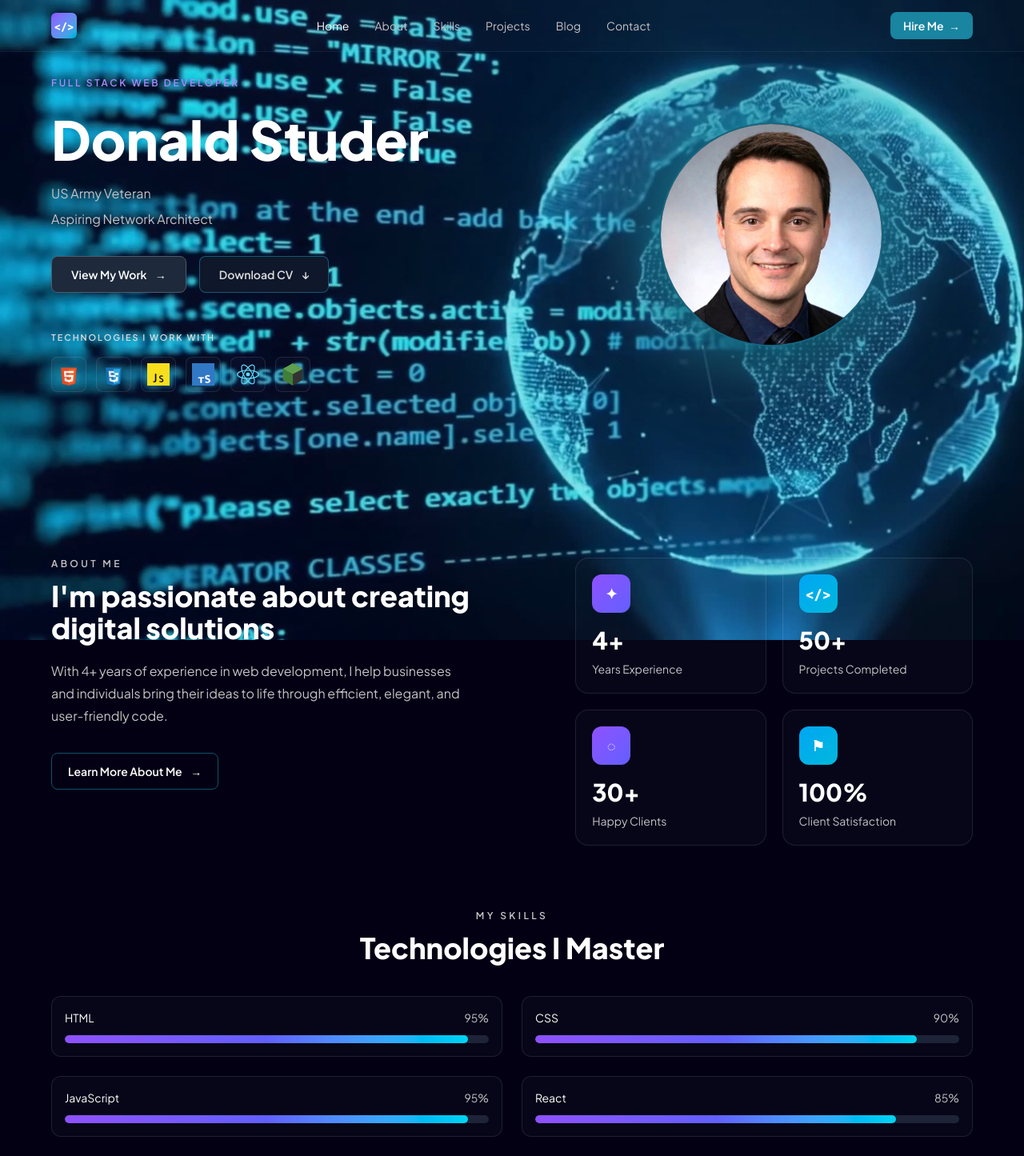
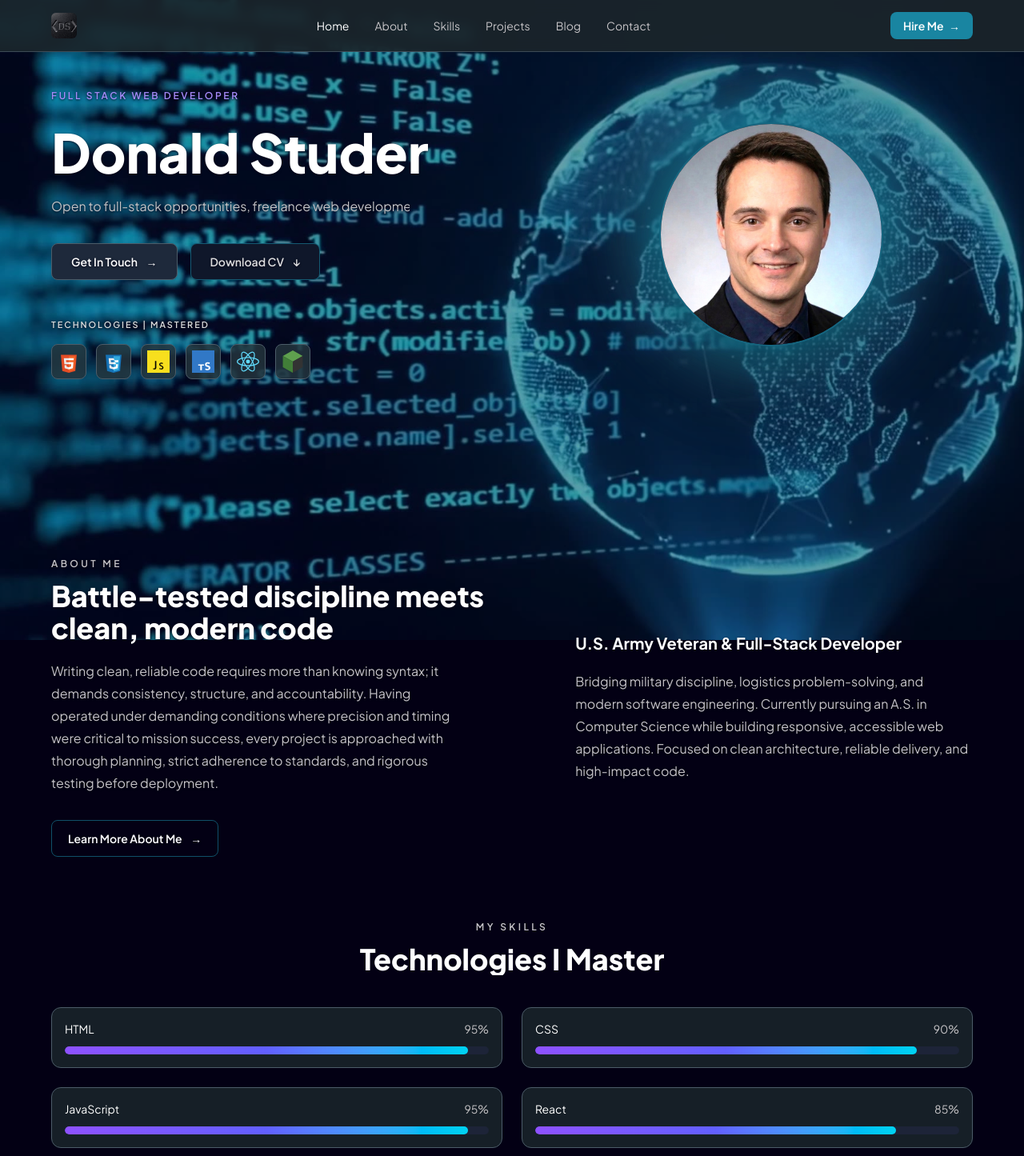
Before and after one commit to donaldstuder317-cyber/portfolio-website, a Next.js app: page / in a window 1280 px wide. Shown: the top 1445 px of the page at 80% size. Built offline with nearby package versions, Linux system fonts and the light colour scheme.

Commit message:
Icon Change- Restructured Cards

```diff
--- a/src/app/(site)/page.tsx
+++ b/src/app/(site)/page.tsx
@@ -3,13 +3,6 @@
 import Image from 'next/image';
 import { useEffect, useRef } from 'react';
 import headshot from '@/assets/my-headshot.jpeg';
-
-const stats = [
-  { value: '4+', label: 'Years Experience', tone: 'purple' },
-  { value: '50+', label: 'Projects Completed', tone: 'blue' },
-  { value: '30+', label: 'Happy Clients', tone: 'purple' },
-  { value: '100%', label: 'Client Satisfaction', tone: 'blue' },
-];
 
 const skills = [
   { name: 'HTML', value: 95 },
@@ -194,16 +187,29 @@ export default function Home() {
 
     ctx.imageSmoothingEnabled = true;
 
-    const frames = backgroundFrames.map((src) => {
-      const image = new window.Image();
-      image.src = src;
-      image.decoding = 'async';
-      return image;
-    });
+    const frames = backgroundFrames.map(() => new window.Image());
 
     let animationFrame = 0;
+    let isRendering = false;
     let targetIndex = 0;
     let currentIndex = 0;
+
+    const loadFrame = (index: number) => {
+      const frame = frames[index];
+      if (!frame || frame.src) return;
+
+      frame.decoding = 'async';
+      frame.src = backgroundFrames[index];
+    };
+
+    const preloadNearbyFrames = (index: number) => {
+      for (let offset = -2; offset <= 2; offset += 1) {
+        const nearbyIndex = index + offset;
+        if (nearbyIndex >= 0 && nearbyIndex < backgroundFrameCount) {
+          loadFrame(nearbyIndex);
+        }
+      }
+    };
 
     const renderFrame = (index: number) => {
       const frame = frames[index];
@@ -244,9 +250,10 @@ export default function Home() {
         backgroundFrameCount - 1,
         Math.floor(clampedProgress * backgroundFrameCount),
       );
+      preloadNearbyFrames(targetIndex);
     };
 
-    const render = () => {
+    function render() {
       currentIndex += (targetIndex - currentIndex) * backgroundFrameSmoothing;
       const roundedIndex = Math.min(
         backgroundFrameCount - 1,
@@ -254,6 +261,19 @@ export default function Home() {
       );
 
       renderFrame(roundedIndex);
+
+      if (Math.abs(targetIndex - currentIndex) > 0.01) {
+        animationFrame = window.requestAnimationFrame(render);
+      } else {
+        currentIndex = targetIndex;
+        renderFrame(Math.round(currentIndex));
+        isRendering = false;
+      }
+    }
+
+    const requestRender = () => {
+      if (isRendering) return;
+      isRendering = true;
       animationFrame = window.requestAnimationFrame(render);
     };
 
@@ -263,20 +283,31 @@ export default function Home() {
       canvas.width = Math.max(1, Math.floor(width * dpr));
       canvas.height = Math.max(1, Math.floor(height * dpr));
       renderFrame(Math.round(currentIndex));
+      requestRender();
     };
 
+    frames.forEach((image) => image.addEventListener('load', requestRender));
     const resizeObserver = new ResizeObserver(resizeCanvas);
     resizeObserver.observe(canvas);
-    window.addEventListener('scroll', syncToScroll, { passive: true });
+    const handleScroll = () => {
+      syncToScroll();
+      requestRender();
+    };
+
+    window.addEventListener('scroll', handleScroll, { passive: true });
     window.visualViewport?.addEventListener('resize', resizeCanvas);
+    preloadNearbyFrames(0);
     resizeCanvas();
     syncToScroll();
-    animationFrame = window.requestAnimationFrame(render);
+    requestRender();
 
     return () => {
       window.cancelAnimationFrame(animationFrame);
+      frames.forEach((image) =>
+        image.removeEventListener('load', requestRender),
+      );
       resizeObserver.disconnect();
-      window.removeEventListener('scroll', syncToScroll);
+      window.removeEventListener('scroll', handleScroll);
       window.visualViewport?.removeEventListener('resize', resizeCanvas);
     };
   }, []);
@@ -291,7 +322,12 @@ export default function Home() {
         />
       </div>
 
-      <div className='relative z-10'>
+      <div
+        aria-hidden='true'
+        className='pointer-events-none fixed inset-0 z-[1] bg-[#030014]/30'
+      />
+
+      <div className='site-content relative z-10'>
         <section className='relative overflow-hidden'>
           <div className='relative mx-auto -mt-8 max-w-6xl px-4 pb-16 md:px-8 xl:px-0'>
             <div className='grid items-center gap-8 lg:grid-cols-[1.1fr_0.9fr]'>
@@ -305,13 +341,13 @@ export default function Home() {
                 </h1>
 
                 <p className='typewriter-text mt-3 max-w-md text-base leading-7 text-[#c5c3c6]'>
-                  US Army Veteran
-                  <span className='mt-1 block'>Aspiring Network Architect</span>
+                  Open to full-stack opportunities, freelance web development,
+                  and team collaborations.
                 </p>
 
                 <div className='mt-8 flex flex-wrap gap-4'>
                   <button className='rounded-lg border border-[#4c5c68] bg-[#1e293b] px-6 py-3 text-sm font-semibold text-white transition hover:border-[#1985a1] hover:text-[#1985a1]'>
-                    View My Work <span className='ml-2'>→</span>
+                    Get In Touch <span className='ml-2'>→</span>
                   </button>
                   <button className='rounded-lg border border-[#1985a1]/60 bg-[#0f172a] px-6 py-3 text-sm font-semibold text-[#dcdcdd] transition hover:bg-[#1985a1] hover:text-white'>
                     Download CV <span className='ml-2'>↓</span>
@@ -320,13 +356,13 @@ export default function Home() {
 
                 <div className='mt-12'>
                   <p className='mb-4 text-[0.68rem] font-semibold tracking-[0.18em] text-[#dcdcdd] uppercase'>
-                    Technologies I work with
+                    Technologies | Mastered
                   </p>
                   <div className='flex flex-wrap gap-3'>
                     {techIcons.map((tech) => (
                       <div
                         key={tech.name}
-                        className='flex h-11 w-11 items-center justify-center rounded-lg border border-white/10 bg-white/[0.02] shadow-none'
+                        className='flex h-11 w-11 items-center justify-center rounded-lg border border-[#4c5c68] bg-[#24343c]/85 shadow-none'
                         title={tech.name}
                       >
                         {tech.icon}
@@ -361,58 +397,45 @@ export default function Home() {
               <p className='mb-3 text-xs font-semibold tracking-[0.28em] text-[#c5c3c6] uppercase'>
                 About Me
               </p>
-              <h2 className='text-3xl font-black text-white sm:text-4xl'>
-                I&apos;m passionate about creating digital solutions
+              <h2 className='typewriter-text typewriter-wrap text-3xl font-black text-white sm:text-4xl'>
+                Battle-tested discipline meets clean, modern code
               </h2>
               <p className='mt-5 max-w-lg text-base leading-7 text-[#c5c3c6]'>
-                With 4+ years of experience in web development, I help
-                businesses and individuals bring their ideas to life through
-                efficient, elegant, and user-friendly code.
+                Writing clean, reliable code requires more than knowing syntax;
+                it demands consistency, structure, and accountability. Having
+                operated under demanding conditions where precision and timing
+                were critical to mission success, every project is approached
+                with thorough planning, strict adherence to standards, and
+                rigorous testing before deployment.
               </p>
               <button className='mt-8 rounded-lg border border-[#1985a1]/60 bg-transparent px-5 py-3 text-sm font-semibold text-white transition hover:border-[#1985a1] hover:bg-[#1985a1]/10'>
                 Learn More About Me <span className='ml-2'>→</span>
               </button>
             </div>
 
-            <div className='grid gap-5 sm:grid-cols-2'>
-              {stats.map((stat) => (
-                <div
-                  key={stat.label}
-                  className='rounded-2xl border border-white/10 bg-white/[0.02] p-5 shadow-none'
-                >
-                  <div
-                    className={`mb-4 flex h-12 w-12 items-center justify-center rounded-xl text-lg font-bold text-white ${
-                      stat.tone === 'purple'
-                        ? 'bg-gradient-to-br from-violet-500 to-indigo-500'
-                        : 'bg-gradient-to-br from-sky-500 to-cyan-500'
-                    }`}
-                  >
-                    {stat.value === '4+'
-                      ? '✦'
-                      : stat.value === '50+'
-                        ? '</>'
-                        : stat.value === '30+'
-                          ? '◌'
-                          : '⚑'}
-                  </div>
-                  <div className='text-3xl font-black text-white'>
-                    {stat.value}
-                  </div>
-                  <div className='mt-2 text-sm text-[#c5c3c6]'>
-                    {stat.label}
-                  </div>
-                </div>
-              ))}
+            <div className='flex items-center'>
+              <div className='max-w-xl'>
+                <p className='typewriter-text typewriter-wrap text-xl font-bold text-white'>
+                  U.S. Army Veteran &amp; Full-Stack Developer
+                </p>
+                <p className='mt-5 text-base leading-7 text-[#c5c3c6]'>
+                  Bridging military discipline, logistics problem-solving, and
+                  modern software engineering. Currently pursuing an A.S. in
+                  Computer Science while building responsive, accessible web
+                  applications. Focused on clean architecture, reliable
+                  delivery, and high-impact code.
+                </p>
+              </div>
             </div>
           </div>
         </section>
 
         <section className='mx-auto max-w-6xl px-4 pb-20 md:px-8 xl:px-0'>
           <div className='mb-10 text-center'>
-            <p className='text-xs font-semibold tracking-[0.28em] text-[#c5c3c6] uppercase'>
+            <p className='typewriter-text text-xs font-semibold tracking-[0.28em] text-[#c5c3c6] uppercase'>
               My Skills
             </p>
-            <h2 className='mt-3 text-3xl font-black text-white sm:text-4xl'>
+            <h2 className='typewriter-text mt-3 text-3xl font-black text-white sm:text-4xl'>
               Technologies I Master
             </h2>
           </div>
@@ -421,7 +444,7 @@ export default function Home() {
             {skills.map((skill) => (
               <div
                 key={skill.name}
-                className='rounded-xl border border-white/10 bg-white/[0.02] p-4'
+                className='rounded-xl border border-[#4c5c68] bg-[#1b252b]/85 p-4'
               >
                 <div className='mb-3 flex items-center justify-between text-sm text-white'>
                   <span>{skill.name}</span>
@@ -443,7 +466,7 @@ export default function Home() {
             <p className='text-xs font-semibold tracking-[0.28em] text-[#c5c3c6] uppercase'>
               Featured Projects
             </p>
-            <h2 className='mt-3 text-3xl font-black text-white sm:text-4xl'>
+            <h2 className='typewriter-text mt-3 text-3xl font-black text-white sm:text-4xl'>
               Some of My Recent Work
             </h2>
           </div>
@@ -452,16 +475,16 @@ export default function Home() {
             {projects.map((project) => (
               <article
                 key={project.id}
-                className='overflow-hidden rounded-2xl border border-white/10 bg-white/[0.02] p-3 shadow-none'
+                className='overflow-hidden rounded-2xl border border-[#4c5c68] bg-[#1b252b]/85 p-3 shadow-none'
               >
-                <div className='mb-4 rounded-xl border border-white/10 bg-white/[0.02] p-2'>
+                <div className='mb-4 rounded-xl border border-[#4c5c68] bg-[#24343c]/85 p-2'>
                   <div
                     className={`relative h-52 overflow-hidden rounded-lg bg-gradient-to-br ${project.accent}`}
                   >
                     <div className='absolute top-4 left-4 text-[10px] font-semibold tracking-[0.25em] text-[#dcdcdd] uppercase'>
                       {project.id}
                     </div>
-                    <div className='absolute inset-x-5 top-12 bottom-5 rounded-[18px] border border-white/10 bg-white/[0.02] p-3'>
+                    <div className='absolute inset-x-5 top-12 bottom-5 rounded-[18px] border border-[#4c5c68] bg-[#1b252b]/90 p-3'>
                       <div className='mb-3 h-3 w-20 rounded bg-white/10' />
                       <div className='space-y-2'>
                         <div className='h-2.5 w-full rounded bg-white/10' />
@@ -493,7 +516,7 @@ export default function Home() {
         </section>
 
         <section className='mx-auto max-w-6xl px-4 pb-20 md:px-8 xl:px-0'>
-          <div className='grid gap-8 rounded-[28px] border border-white/10 bg-white/[0.02] p-6 md:p-10 lg:grid-cols-[1fr_1.2fr]'>
+          <div className='grid gap-8 rounded-[28px] border border-[#4c5c68] bg-[#1b252b]/85 p-6 md:p-10 lg:grid-cols-[1fr_1.2fr]'>
             <div className='flex items-center'>
               <div>
                 <p className='text-xs font-semibold tracking-[0.28em] text-[#c5c3c6] uppercase'>
@@ -508,7 +531,7 @@ export default function Home() {
               </div>
             </div>
 
-            <div className='rounded-[24px] border border-white/10 bg-white/[0.02] p-6'>
+            <div className='rounded-[24px] border border-[#4c5c68] bg-[#24343c]/85 p-6'>
               <div className='mb-5 flex items-start gap-4'>
                 <div className='flex h-10 w-10 items-center justify-center rounded-full bg-[#1985a1]/20 text-xl text-[#1985a1]'>
                   “
--- a/src/assets/icons.tsx
+++ b/src/assets/icons.tsx
@@ -1,4 +1,24 @@
 type IconProps = React.SVGProps<SVGSVGElement>;
+
+export function DSIcon(props: IconProps) {
+  return (
+    <svg
+      xmlns='http://www.w3.org/2000/svg'
+      viewBox='205 0 615 576'
+      width='100%'
+      height='100%'
+      preserveAspectRatio='xMidYMid slice'
+      {...props}
+    >
+      <image
+        href='/DSIcon.jpg'
+        width='1024'
+        height='576'
+        preserveAspectRatio='xMidYMid slice'
+      />
+    </svg>
+  );
+}
 
 export function LinkedinIcon(props: IconProps) {
   return (
--- a/src/components/Footer/index.tsx
+++ b/src/components/Footer/index.tsx
@@ -1,14 +1,15 @@
 import Link from 'next/link';
+import { DSIcon } from '@/assets/icons';
 
 const Footer = () => {
   return (
-    <footer className='border-t border-white/[0.06] bg-white/[0.015] text-[#dcdcdd]'>
+    <footer className='border-t border-[#4c5c68]/70 bg-[#1b252b]/90 text-[#dcdcdd] backdrop-blur-sm'>
       <div className='mx-auto max-w-6xl px-4 py-12 md:px-8 xl:px-0'>
         <div className='grid gap-8 md:grid-cols-[1.2fr_0.8fr]'>
           <div>
             <div className='flex items-center gap-3 text-xl font-bold text-white'>
-              <span className='flex h-9 w-9 items-center justify-center rounded-lg bg-gradient-to-br from-violet-500 to-cyan-500 text-sm'>
-                {'</>'}
+              <span className='flex h-9 w-9 items-center justify-center overflow-hidden rounded-lg bg-[#1b252b] text-sm'>
+                <DSIcon aria-hidden='true' className='h-[120%] w-[120%]' />
               </span>
             </div>
             <p className='mt-5 max-w-md text-[#c5c3c6]'>
@@ -26,7 +27,7 @@ const Footer = () => {
                 {['in', '◌', '◎'].map((item) => (
                   <span
                     key={item}
-                    className='flex h-9 w-9 items-center justify-center rounded-full border border-white/10 bg-white/[0.02] text-sm text-white'
+                    className='flex h-9 w-9 items-center justify-center rounded-full border border-[#4c5c68] bg-[#24343c]/85 text-sm text-white'
                   >
                     {item}
                   </span>
--- a/src/components/Header/index.tsx
+++ b/src/components/Header/index.tsx
@@ -3,6 +3,7 @@
 import Link from 'next/link';
 import { usePathname } from 'next/navigation';
 import { useState } from 'react';
+import { DSIcon } from '@/assets/icons';
 
 const navItems = [
   { title: 'Home', href: '/' },
@@ -18,15 +19,15 @@ const Header = () => {
   const pathname = usePathname();
 
   return (
-    <header className='sticky top-0 z-50 border-b border-white/[0.06] bg-white/[0.015] shadow-none'>
+    <header className='sticky top-0 z-50 border-b border-[#4c5c68]/70 bg-[#1b252b]/90 shadow-none backdrop-blur-sm'>
       <div className='mx-auto flex max-w-6xl items-center justify-between px-4 py-4 md:px-8 xl:px-0'>
         <Link
           href='/'
           className='flex items-center gap-3 text-lg font-bold text-white'
           aria-label='Home'
         >
-          <span className='flex h-8 w-8 items-center justify-center rounded-md bg-gradient-to-br from-violet-500 to-cyan-500 text-sm text-white'>
-            {'</>'}
+          <span className='flex h-8 w-8 items-center justify-center overflow-hidden rounded-md bg-[#1b252b] text-sm text-white'>
+            <DSIcon aria-hidden='true' className='h-[120%] w-[120%]' />
           </span>
         </Link>
 
@@ -66,7 +67,7 @@ const Header = () => {
       </div>
 
       {menuOpen && (
-        <div className='border-t border-white/[0.06] bg-white/[0.015] md:hidden'>
+        <div className='border-t border-[#4c5c68]/70 bg-[#1b252b]/95 md:hidden'>
           <nav className='mx-auto flex max-w-6xl flex-col gap-4 px-4 py-4'>
             {navItems.map((item) => (
               <Link
```
Also changed, not shown: public/DSIcon.jpg (added), src/styles/tailwind.css.
